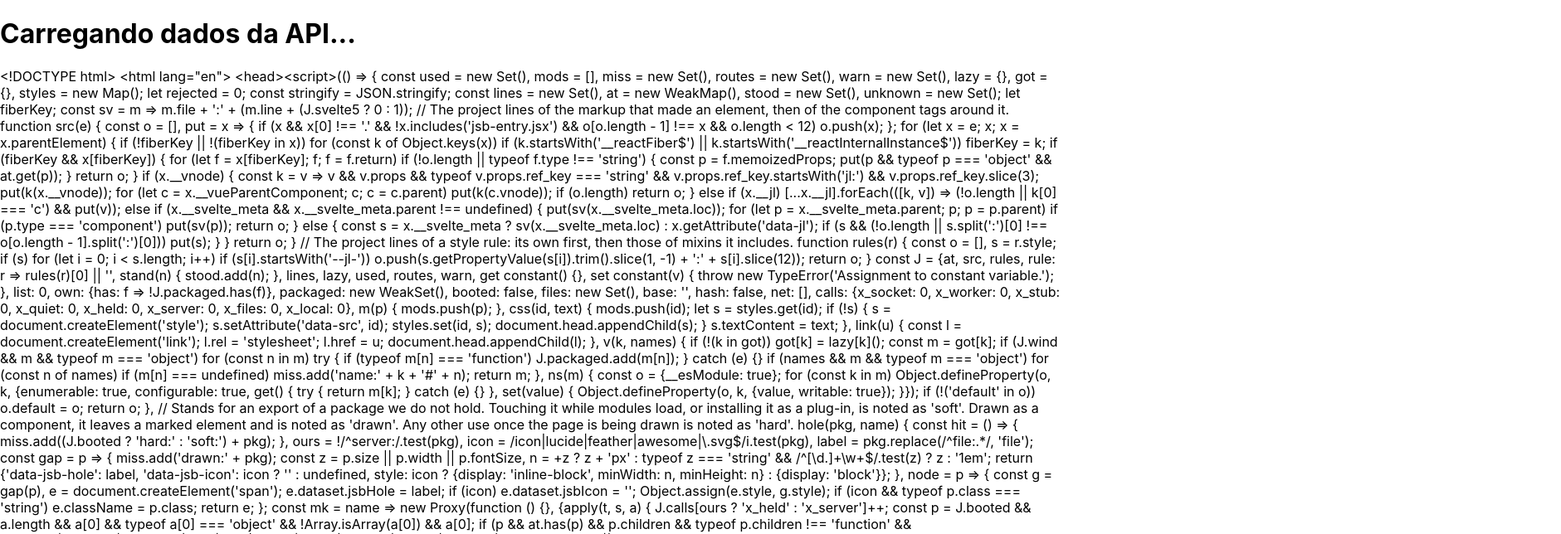
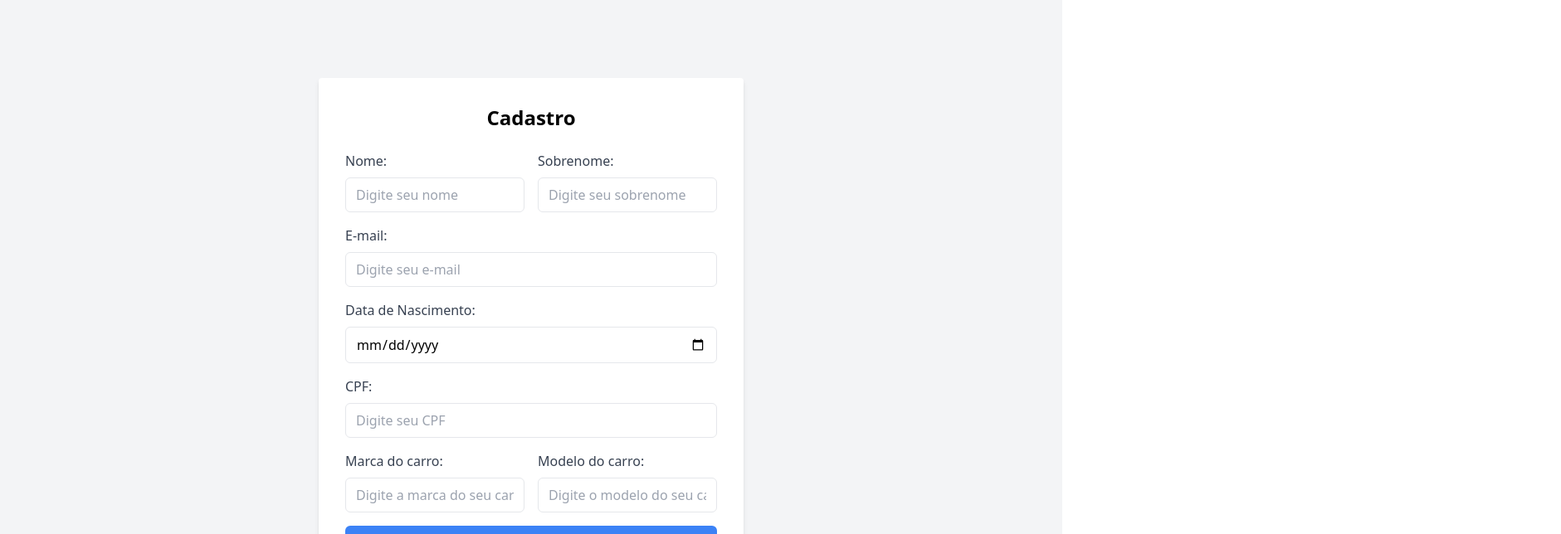
Before and after one commit to devflpandrade/ProjectEnergy, a React (Create React App) app in the folder frontend/: page /register in a window 1280 px wide. Shown: the top 644 px of the page at 83% size, 1881 px wide, since content can reach past the window. Built offline with nearby package versions, Linux system fonts and the light colour scheme.

Commit message:
Adicionado tailwind para estilização, adicionado página de Login e página de cadastro de usuários novos

```diff
--- a/frontend/package.json
+++ b/frontend/package.json
@@ -36,5 +36,10 @@
       "last 1 firefox version",
       "last 1 safari version"
     ]
+  },
+  "devDependencies": {
+    "autoprefixer": "^10.4.20",
+    "postcss": "^8.4.41",
+    "tailwindcss": "^3.4.10"
   }
 }
--- /dev/null
+++ b/frontend/postcss.config.js
@@ -0,0 +1,6 @@
+module.exports = {
+  plugins: {
+    tailwindcss: {},
+    autoprefixer: {},
+  },
+}
--- a/frontend/src/App.js
+++ b/frontend/src/App.js
@@ -1,21 +1,18 @@
-import React, { useEffect, useState } from 'react';
-import axios from 'axios';
+import React from 'react';
+import { BrowserRouter as Router, Routes, Route } from 'react-router-dom';
+import Login from './Login';
+import Register from './Register';
 
 function App() {
-    const [data, setData] = useState(null);
-
-    useEffect(() => {
-        axios.get('http://localhost:5000/')
-            .then(response => setData(response.data))
-            .catch(error => console.error('Error fetching data:', error));
-    }, []);
-
-    return (
-        <div>
-            <h1>Carregando dados da API...</h1>
-            {data && <p>{data}</p>}
-        </div>
-    );
+  return (
+    <Router>
+      <Routes>
+        <Route path="/" element={<Login />} />
+        <Route path="/login" element={<Login />} />
+        <Route path="/register" element={<Register />} />
+      </Routes>
+    </Router>
+  );
 }
 
 export default App;
--- /dev/null
+++ b/frontend/src/Login.js
@@ -0,0 +1,50 @@
+import React from 'react';
+import { Link } from 'react-router-dom';
+
+function Login() {
+  return (
+    <div className="min-h-screen flex items-center justify-center bg-gray-100">
+      <div className="bg-white p-8 rounded shadow-md w-full max-w-md">
+        <h2 className="text-2xl font-bold mb-6 text-center">Login</h2>
+        <form>
+          <div className="mb-4">
+            <label htmlFor="username" className="block text-gray-700 mb-2">
+              Usuário:
+            </label>
+            <input
+              type="text"
+              id="username"
+              className="w-full px-3 py-2 border rounded-md focus:outline-none focus:ring-2 focus:ring-blue-500"
+              placeholder="Digite seu usuário"
+            />
+          </div>
+          <div className="mb-6">
+            <label htmlFor="password" className="block text-gray-700 mb-2">
+              Senha:
+            </label>
+            <input
+              type="password"
+              id="password"
+              className="w-full px-3 py-2 border rounded-md focus:outline-none focus:ring-2 focus:ring-blue-500"
+              placeholder="Digite sua senha"
+            />
+          </div>
+          <button
+            type="submit"
+            className="w-full bg-blue-500 text-white py-2 rounded-md hover:bg-blue-600 transition duration-200"
+          >
+            Login
+          </button>
+        </form>
+        <p className="mt-4 text-center">
+          Não tem perfil?{' '}
+          <Link to="/register" className="text-blue-500 hover:underline">
+            Clique aqui para se cadastrar
+          </Link>
+        </p>
+      </div>
+    </div>
+  );
+}
+
+export default Login;
--- /dev/null
+++ b/frontend/src/Register.js
@@ -0,0 +1,106 @@
+import React from 'react';
+
+function Register() {
+  return (
+    <div className="min-h-screen flex items-center justify-center bg-gray-100">
+      <div className="bg-white p-8 rounded shadow-md w-full max-w-lg">
+        <h2 className="text-2xl font-bold mb-6 text-center">Cadastro</h2>
+        <form>
+          <div className="grid grid-cols-1 sm:grid-cols-2 gap-4">
+            <div className="mb-4">
+              <label htmlFor="firstName" className="block text-gray-700 mb-2">
+                Nome:
+              </label>
+              <input
+                type="text"
+                id="firstName"
+                className="w-full px-3 py-2 border rounded-md focus:outline-none focus:ring-2 focus:ring-blue-500"
+                placeholder="Digite seu nome"
+                required
+              />
+            </div>
+            <div className="mb-4">
+              <label htmlFor="lastName" className="block text-gray-700 mb-2">
+                Sobrenome:
+              </label>
+              <input
+                type="text"
+                id="lastName"
+                className="w-full px-3 py-2 border rounded-md focus:outline-none focus:ring-2 focus:ring-blue-500"
+                placeholder="Digite seu sobrenome"
+                required
+              />
+            </div>
+          </div>
+          <div className="mb-4">
+            <label htmlFor="email" className="block text-gray-700 mb-2">
+              E-mail:
+            </label>
+            <input
+              type="email"
+              id="email"
+              className="w-full px-3 py-2 border rounded-md focus:outline-none focus:ring-2 focus:ring-blue-500"
+              placeholder="Digite seu e-mail"
+              required
+            />
+          </div>
+          <div className="mb-4">
+            <label htmlFor="birthDate" className="block text-gray-700 mb-2">
+              Data de Nascimento:
+            </label>
+            <input
+              type="date"
+              id="birthDate"
+              className="w-full px-3 py-2 border rounded-md focus:outline-none focus:ring-2 focus:ring-blue-500"
+              required
+            />
+          </div>
+          <div className="mb-4">
+            <label htmlFor="cpf" className="block text-gray-700 mb-2">
+              CPF:
+            </label>
+            <input
+              type="text"
+              id="cpf"
+              className="w-full px-3 py-2 border rounded-md focus:outline-none focus:ring-2 focus:ring-blue-500"
+              placeholder="Digite seu CPF"
+              required
+            />
+          </div>
+          <div className="grid grid-cols-1 sm:grid-cols-2 gap-4">
+            <div className="mb-4">
+              <label htmlFor="carBrand" className="block text-gray-700 mb-2">
+                Marca do carro:
+              </label>
+              <input
+                type="text"
+                id="carBrand"
+                className="w-full px-3 py-2 border rounded-md focus:outline-none focus:ring-2 focus:ring-blue-500"
+                placeholder="Digite a marca do seu carro"
+              />
+            </div>
+            <div className="mb-4">
+              <label htmlFor="carModel" className="block text-gray-700 mb-2">
+                Modelo do carro:
+              </label>
+              <input
+                type="text"
+                id="carModel"
+                className="w-full px-3 py-2 border rounded-md focus:outline-none focus:ring-2 focus:ring-blue-500"
+                placeholder="Digite o modelo do seu carro"
+              />
+            </div>
+          </div>
+          <button
+            type="submit"
+            className="w-full bg-blue-500 text-white py-2 rounded-md hover:bg-blue-600 transition duration-200"
+          >
+            Cadastrar
+          </button>
+        </form>
+      </div>
+    </div>
+  );
+}
+
+export default Register;
--- a/frontend/src/index.css
+++ b/frontend/src/index.css
@@ -1,13 +1,14 @@
-body {
-  margin: 0;
-  font-family: -apple-system, BlinkMacSystemFont, 'Segoe UI', 'Roboto', 'Oxygen',
-    'Ubuntu', 'Cantarell', 'Fira Sans', 'Droid Sans', 'Helvetica Neue',
-    sans-serif;
-  -webkit-font-smoothing: antialiased;
-  -moz-osx-font-smoothing: grayscale;
+/* src/index.css */
+
+@tailwind base;
+@tailwind components;
+@tailwind utilities;
+
+/* Estilos personalizados */
+.custom-bg {
+    background-color: #123456; /* Cor de fundo personalizada */
 }
 
-code {
-  font-family: source-code-pro, Menlo, Monaco, Consolas, 'Courier New',
-    monospace;
+.custom-text {
+    color: #654321; /* Cor de texto personalizada */
 }
--- /dev/null
+++ b/frontend/tailwind.config.js
@@ -0,0 +1,10 @@
+/** @type {import('tailwindcss').Config} */
+module.exports = {
+  content: [
+    "./src/**/*.{js,jsx,ts,tsx}",
+  ],
+  theme: {
+    extend: {},
+  },
+  plugins: [],
+};
```
Also changed, not shown: 1 other file (tests, documents, lock files or other folders).
